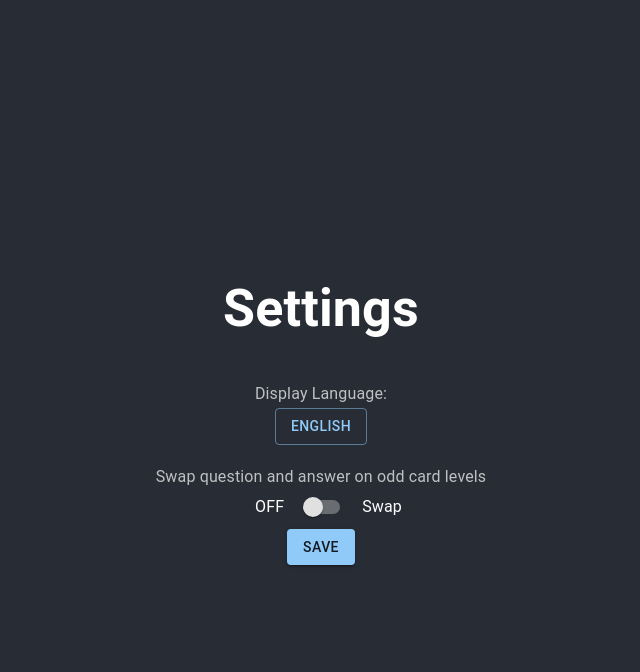
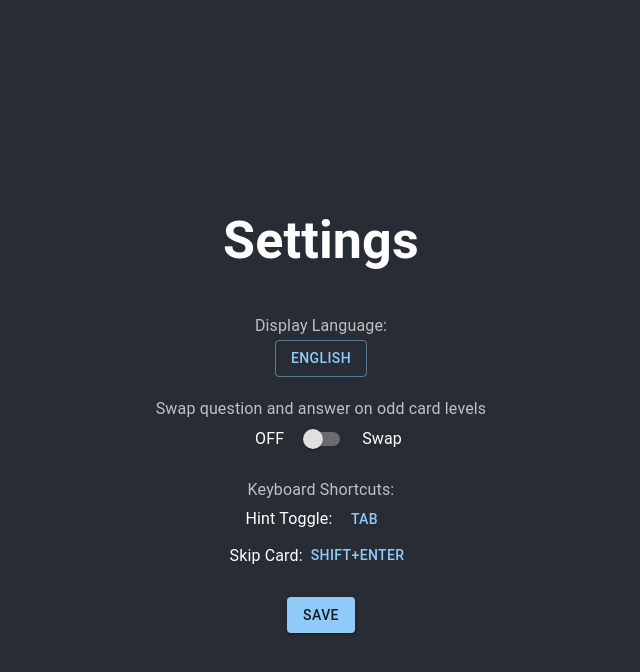
Before and after one commit to ElderlyC/Raven-Cards, a React (Create React App) app: page / in a window 1280 px wide. Both pictures are taken after a click on the button "SETTINGS". Shown: the top 672 px of the page, without its empty margins (319-959 px from the left). Built offline with nearby package versions, Linux system fonts and the light colour scheme.

Commit message:
shortcuts

```diff
--- a/src/Components/ReviewCards/ReviewCards.tsx
+++ b/src/Components/ReviewCards/ReviewCards.tsx
@@ -1,5 +1,5 @@
 import React, { useState, useEffect, KeyboardEventHandler } from "react";
-import { Button, Typography, TextField, Box } from "@mui/material";
+import { Button, Typography, TextField, Box, Tooltip } from "@mui/material";
 import { Deck, Card } from "../../App";
 import classes from "./ReviewCards.module.css";
 
@@ -30,7 +30,7 @@ const ReviewCards: React.FC<ReviewCardsProps> = ({
 
   const currentIndex = reviewDeck.indexOf(card);
 
-  const handleSkipCard = (method: string) => {
+  const handleNextCard = (method: string) => {
     if (currentIndex === reviewDeck.length - 1) {
       if (method === "button") onEndReview();
       else
@@ -43,11 +43,17 @@ const ReviewCards: React.FC<ReviewCardsProps> = ({
   };
 
   const handleKeyDown: KeyboardEventHandler<HTMLDivElement> = (event) => {
+    if (event.key === "Tab") {
+      event.preventDefault();
+      setHint((p) => !p);
+    }
     if (event.key === "Enter") {
-      if (answer === "") {
       event.preventDefault();
+      if (event.shiftKey) {
+        handleNextCard("button");
         return;
       }
+      if (answer === "") return;
       handleSubmit(event);
     }
   };
@@ -94,7 +100,7 @@ const ReviewCards: React.FC<ReviewCardsProps> = ({
       });
     }
 
-    if (newLevel === card.level + 1 || wrong === 2) handleSkipCard("auto");
+    if (newLevel === card.level + 1 || wrong === 2) handleNextCard("auto");
   };
 
   useEffect(() => {
@@ -147,13 +153,16 @@ const ReviewCards: React.FC<ReviewCardsProps> = ({
         Enter
       </Button>
       <Box>
+        <Tooltip title="Tab">
           <Button variant="outlined" onClick={() => setHint((p) => !p)}>
             {hint ? "Hints Off" : "Hints On"}
           </Button>
-
-        <Button variant="outlined" onClick={() => handleSkipCard("button")}>
+        </Tooltip>
+        <Tooltip title="Shift+Enter">
+          <Button variant="outlined" onClick={() => handleNextCard("button")}>
             Skip Card
           </Button>
+        </Tooltip>
       </Box>
 
       {hint && (
--- a/src/Components/Settings/Settings.tsx
+++ b/src/Components/Settings/Settings.tsx
@@ -61,6 +61,29 @@ const Settings = () => {
           <Typography marginLeft="10px">{switchSwap}</Typography>
         </div>
       </div>
+      <div style={{ margin: "20px" }}>
+        <InputLabel>{"Keyboard Shortcuts:"}</InputLabel>
+        <div
+          style={{
+            display: "flex",
+            justifyContent: "center",
+            alignItems: "center",
+          }}
+        >
+          <Typography>Hint Toggle:</Typography>
+          <Button>Tab</Button>
+        </div>
+        <div
+          style={{
+            display: "flex",
+            justifyContent: "center",
+            alignItems: "center",
+          }}
+        >
+          <Typography>Skip Card:</Typography>
+          <Button>Shift+Enter</Button>
+        </div>
+      </div>
     </div>
   );
 };
```
Also changed, not shown: src/Planning/Plan.txt. Lines whose indentation alone changed are shown as unchanged.
